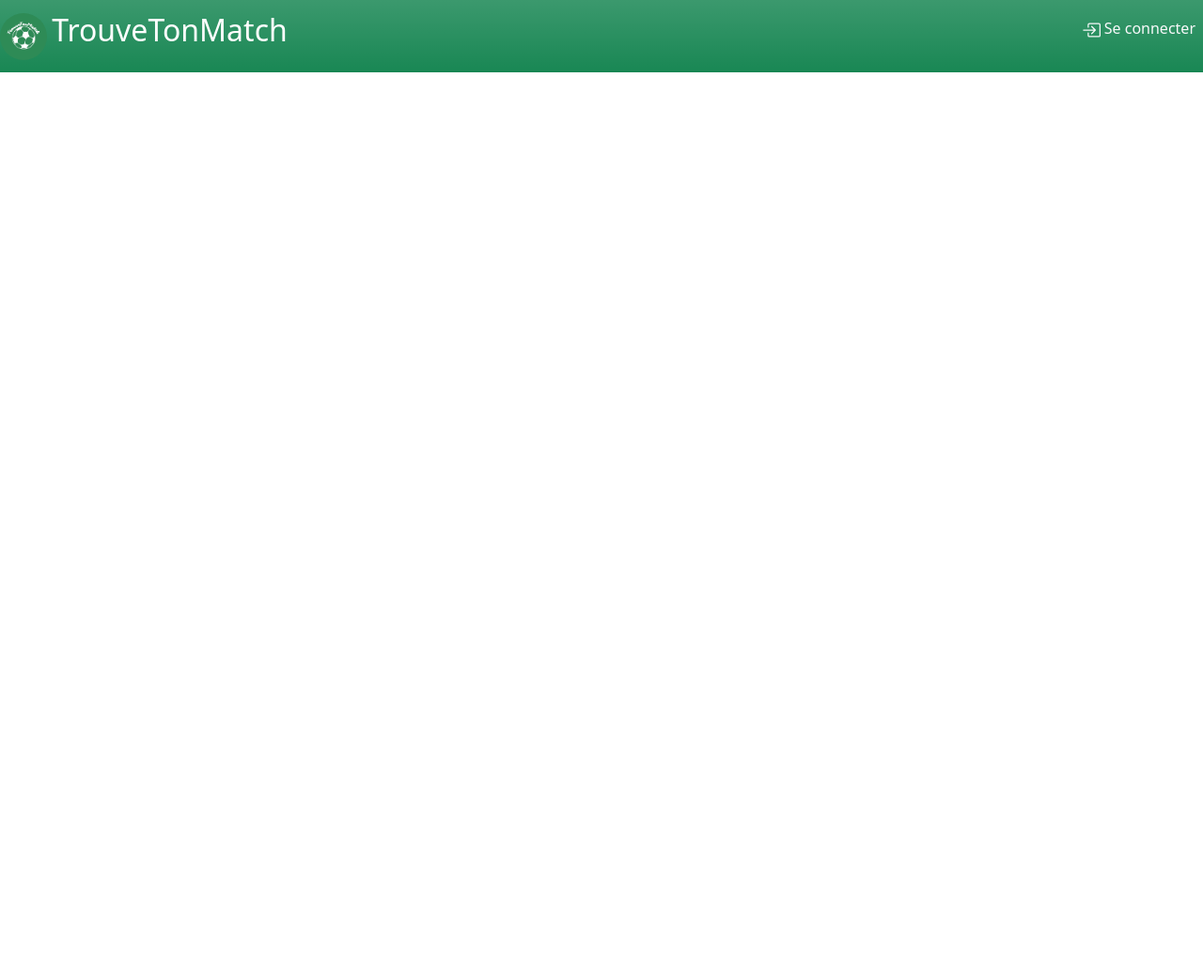
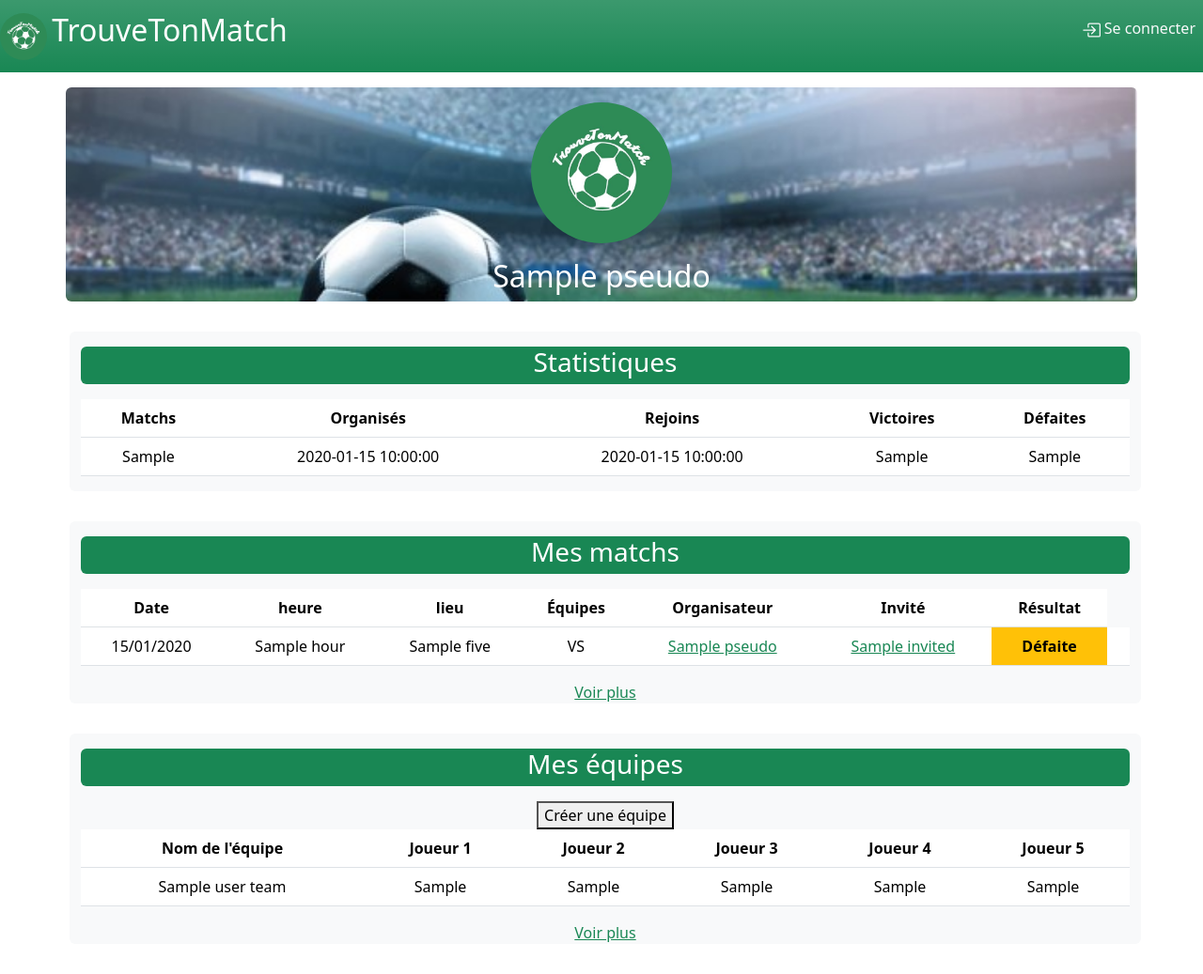
Before and after one commit to AbdelMalikDjendli/symfony_project, a Symfony app: template templates/profil/index.html.twig in a window 1280 px wide. Shown: the whole page at 94% size. Before the commit the page ends 77 px from the top, so only its background shows below. Run offline with Twig, Linux system fonts and the light colour scheme; the template is opened without the code that fills it: most values are stand-ins (such as "Sample title", 1, 10 or a date in 2020); some libraries are stand-ins or nearby versions.

Commit message:
correction probleme affichage match sans invité + sécurité role user

```diff
--- a/src/Controller/MatchController.php
+++ b/src/Controller/MatchController.php
@@ -22,13 +22,14 @@ class MatchController extends AbstractController
     {
     }
 
-    #[Route('/match/create', name: 'app_match_create', methods: ['GET', 'POST'])]
+    #[Route('user/match/create', name: 'app_match_create', methods: ['GET', 'POST'])]
     public function create(Request $request, EntityManagerInterface $entityManager, MatchFormHandler $matchFormHandler): Response
     {
         $userRepository = $entityManager -> getRepository(User::class);
 
         # appel de l'utilisateur connecté
         $mail = $this->getUser()->getUserIdentifier();
+
 
         # récupération de l'entité user
         $user = $userRepository -> findOneBy(["email" => $mail]);
--- a/src/Repository/EventRepository.php
+++ b/src/Repository/EventRepository.php
@@ -44,7 +44,8 @@ class EventRepository extends ServiceEntityRepository
 //    /**
 //     * @return Event[] Returns an array of Event objects
 //     */
-   public function findMatchCeatedOrJoinded($id,$pseudo): array
+
+   public function findMatchCreatedOrJoinded($id,$pseudo): array
    {
        return $this->createQueryBuilder('e')
            ->andWhere('e.invited = :pseudo')
--- a/templates/profil/index.html.twig
+++ b/templates/profil/index.html.twig
@@ -3,7 +3,6 @@
 {% block title %}Profil{% endblock %}
 
 {% block body %}
-    {% if app.user %}
         <section class="container my-3">
             <div class="row text-center my-3 ">
                 <div class="coverPicture col-12 rounded">
@@ -54,9 +53,21 @@
                                 <td>{{ match.date|date('d/m/Y') }}</td>
                                 <td>{{ match.hour }}</td>
                                 <td>{{ match.five.name }}</td>
-                                <td>{{ match.teamsEvent[0].name }} VS {{ match.teamsEvent[1].name }}</td>
+                                <td>
+                                    {% if match.teamsEvent|length > 1 %}
+                                        {{ match.teamsEvent[0].name }} VS {{ match.teamsEvent[1].name }}
+                                    {% else %}
+                                        En attente d'un invité
+                                    {% endif %}
+                                </td>
                                 <td><a href="{{ path('app_profil', {id: match.organizer.id}) }}" class="link-success">{{ match.organizer.pseudo }}</a></td>
-                                <td><a href="{{ path('app_profil', {id: invited[match.invited]}) }}" class="link-success">{{ match.invited }}</a></td>
+                                <td>
+                                    {% if match.teamsEvent|length > 1 %}
+                                        <a href="{{ path('app_profil', {id: invited[match.invited]}) }}" class="link-success">{{ match.invited }}</a>
+                                    {% else %}
+                                        En attente d'un invité
+                                    {% endif %}
+                                </td>
                                     {% if match.winner is not null %}
                                         {% if app.user.pseudo ==  match.winner %}
                                             <th class="bg-success">
@@ -88,6 +99,7 @@
                 </div>
                 <div class="col-12 bg-light my-3 mx-1 rounded">
                     <h3 class="profilTitle my-3 bg-success rounded text-white">Mes équipes</h3>
+                    <a href="{{ path('app_create_team',{id:app.user.id})}}"><button>Créer une équipe</button></a>
                     <table class="table">
                         <thead>
                             <tr>
@@ -118,5 +130,4 @@
             </div>
         </section>
         {% endif %}
-    {% endif %}
 {% endblock %}
```
Also changed, not shown: src/Controller/CreateTeamController.php (+3 -8 lines), src/Controller/ProfilController.php (+5 -4 lines), templates/team/createteam.html.twig (renamed from templates/create_team/createteam.html.twig), 1 other file.
